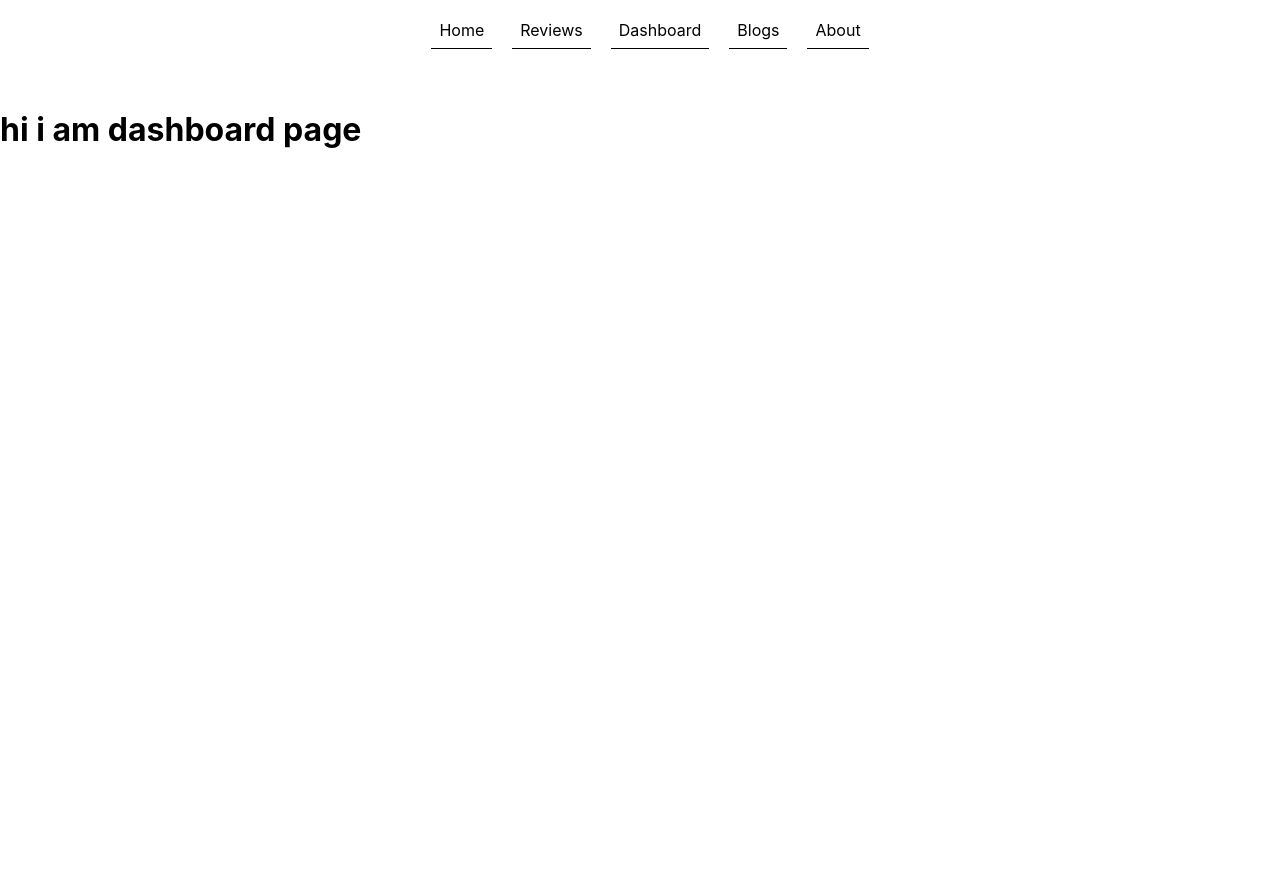
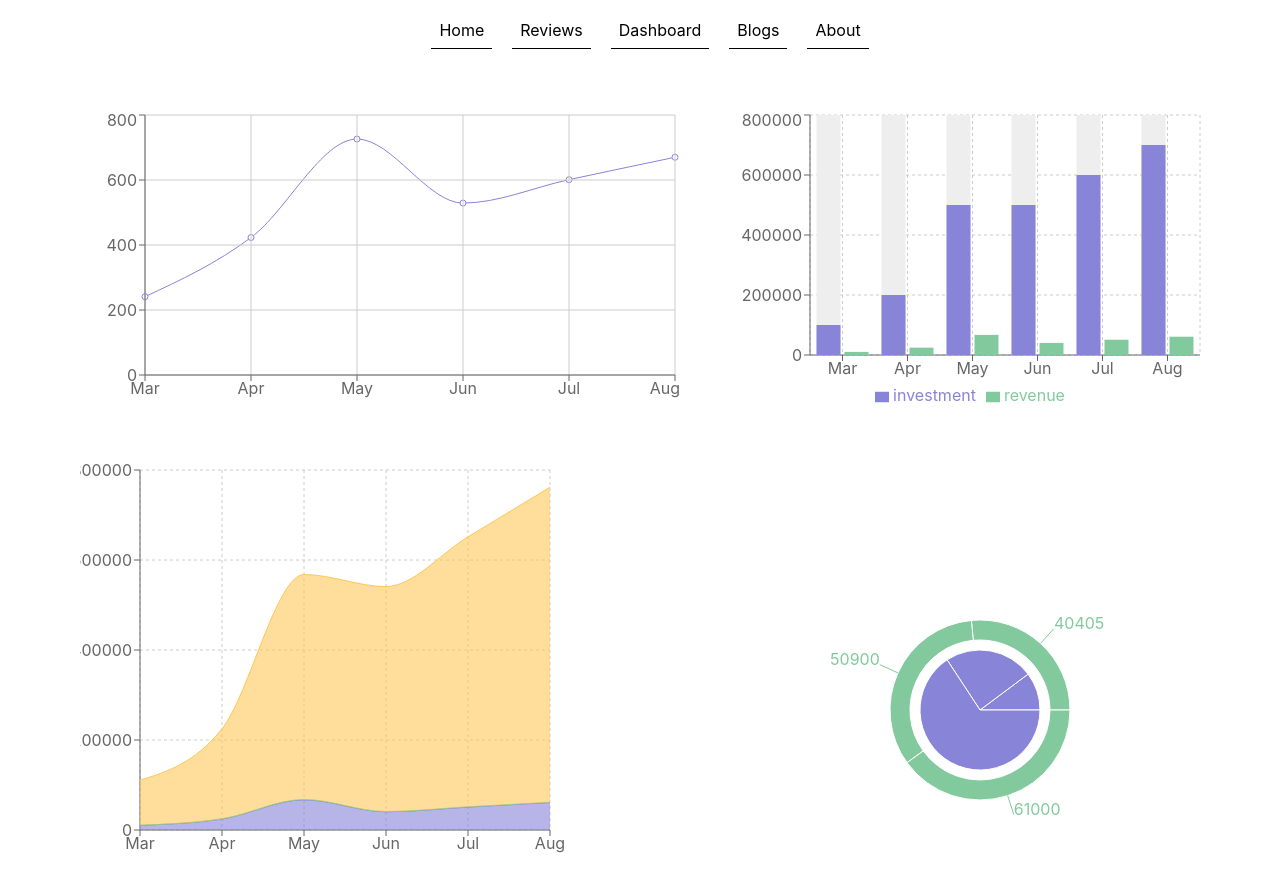
Before and after one commit to tamim542/product-analysis_assignment-9, a React (Create React App) app: page /dashboard in a window 1280 px wide. Shown: the top 892 px of the page. Before the commit the page ends 800 px from the top, so only its background shows below. Built offline with nearby package versions, Linux system fonts and the light colour scheme.

Commit message:
dashboar-chart complete code

```diff
--- a/package.json
+++ b/package.json
@@ -10,6 +10,7 @@
     "react-dom": "^18.0.0",
     "react-router-dom": "^6.3.0",
     "react-scripts": "5.0.0",
+    "recharts": "^2.1.9",
     "web-vitals": "^2.1.4"
   },
   "scripts": {
--- a/src/components/About/About.js
+++ b/src/components/About/About.js
@@ -1,11 +1,24 @@
-import React from 'react';
+import React, { useEffect, useState } from 'react';
+import DASHBOARD from '../DASHBOARD/DASHBOARD';
 
 const About = () => {
-    return (
-        <div>
-            <h1>hi i am about page</h1>
-        </div>
-    );
+//     const [revenues,setRevenue]=useState([]);
+//     useEffect(()=>{
+//         fetch('Review.json')
+//         .then(res=>res.json())
+//         .then(data=>setRevenue(data))
+
+//     },[])
+//  //console.log(revenues);
+//     return (
+//         <div>
+//             <h1>hi i am about page</h1>
+
+//             {
+//                 revenues.map(revenue1=><DASHBOARD revenue2={revenue1}></DASHBOARD>)
+//             }
+//         </div>
+//     );
 };
 
 export default About;
--- a/src/components/BLOGS/BLOGS.js
+++ b/src/components/BLOGS/BLOGS.js
@@ -1,9 +1,12 @@
-import React from 'react';
+import React, { useEffect, useState } from 'react';
+import DASHBOARD from '../DASHBOARD/DASHBOARD';
 
 const BLOGS = () => {
+
     return (
         <div>
-            <h1>hi i am blogs page</h1>
+
+           <h1>blog kaje lagbe</h1>
         </div>
     );
 };
--- /dev/null
+++ b/src/components/DASHBOARD/DASHBOARD.css
@@ -0,0 +1,7 @@
+.dashboard-chart{
+    margin-left: 80px;
+    margin-right: 80px;
+    display: grid;
+    grid-template-columns: repeat(2,1fr);
+    grid-gap: 50px;
+}
--- a/src/components/DASHBOARD/DASHBOARD.js
+++ b/src/components/DASHBOARD/DASHBOARD.js
@@ -1,9 +1,78 @@
-import React from 'react';
+import React, { useEffect, useState } from 'react';
+import { Area, AreaChart, Bar, BarChart, CartesianGrid, Legend, Line, LineChart, Pie, PieChart, Tooltip, XAxis, YAxis } from 'recharts';
+import './DASHBOARD.css'
 
 const DASHBOARD = () => {
+    const [revenues,setRevenue]=useState([]);
+    useEffect(()=>{
+        fetch('data.json')
+        .then(res=>res.json())
+        .then(data=>setRevenue(data))
+    },[])
+
+   const data1=revenues.slice(0,3);
+   const data2=revenues.slice(3,6);
+
     return (
-        <div>
-            <h1>hi i am dashboard page</h1>
+
+            <div>
+            <div className='dashboard-chart'>
+            <LineChart width={600} height={300} data={revenues}>
+            <Line type="monotone" dataKey="sell" stroke="#8884d8" />
+            <CartesianGrid stroke="#ccc" />
+            <XAxis dataKey="month" />
+            <YAxis />
+            <Tooltip></Tooltip>
+            </LineChart>
+
+            {/* <BarChart width={800} height={400} data={revenues}>
+            <Bar dataKey="revenue" fill="#8884d8" />
+            </BarChart> */}
+            <BarChart
+          width={500}
+          height={300}
+          data={revenues}
+          margin={{
+            top: 5,
+            right: 30,
+            left: 20,
+            bottom: 5,
+          }}
+        >
+          <CartesianGrid strokeDasharray="3 3" />
+          <XAxis dataKey="month" />
+          <YAxis />
+          <Tooltip />
+          <Legend />
+          <Bar dataKey="investment" fill="#8884d8" background={{ fill: '#eee' }} />
+          <Bar dataKey="revenue" fill="#82ca9d" />
+        </BarChart>
+
+        <AreaChart
+          width={500}
+          height={400}
+          data={revenues}
+          margin={{
+            top: 10,
+            right: 30,
+            left: 0,
+            bottom: 0,
+          }}
+        >
+          <CartesianGrid strokeDasharray="3 3" />
+          <XAxis dataKey="month" />
+          <YAxis />
+          <Tooltip />
+          <Area type="monotone" dataKey="revenue" stackId="1" stroke="#8884d8" fill="#8884d8" />
+          <Area type="monotone" dataKey="sell" stackId="1" stroke="#82ca9d" fill="#82ca9d" />
+          <Area type="monotone" dataKey="investment" stackId="1" stroke="#ffc658" fill="#ffc658" />
+        </AreaChart>
+
+        <PieChart width={500} height={500}>
+          <Pie data={data1} dataKey="revenue" cx="50%" cy="50%" outerRadius={60} fill="#8884d8" />
+          <Pie data={data2} dataKey="revenue" cx="50%" cy="50%" innerRadius={70} outerRadius={90} fill="#82ca9d" label />
+        </PieChart>
+        </div>
         </div>
     );
 };
--- a/src/components/Home/Home.js
+++ b/src/components/Home/Home.js
@@ -1,7 +1,7 @@
 import React from 'react';
 import { Link } from 'react-router-dom';
 import useCart from '../../Hooks/useCart';
-import Reviews from '../Reviews/Reviews';
+//import Reviews from '../Reviews/Reviews';
 import './Home.css';
 
 const Home = () => {
```
Also changed, not shown: 1 other file (tests, documents, lock files or other folders).
